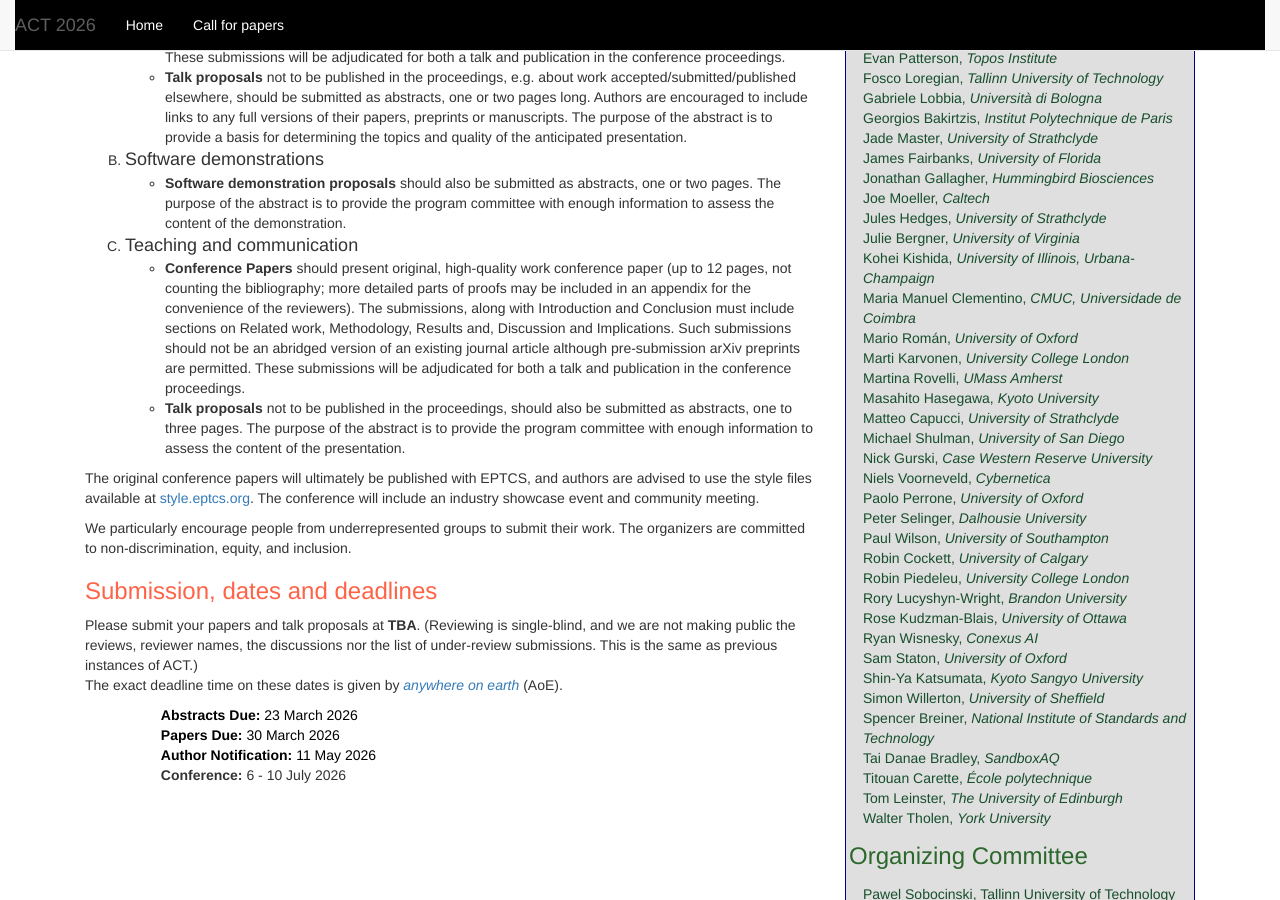
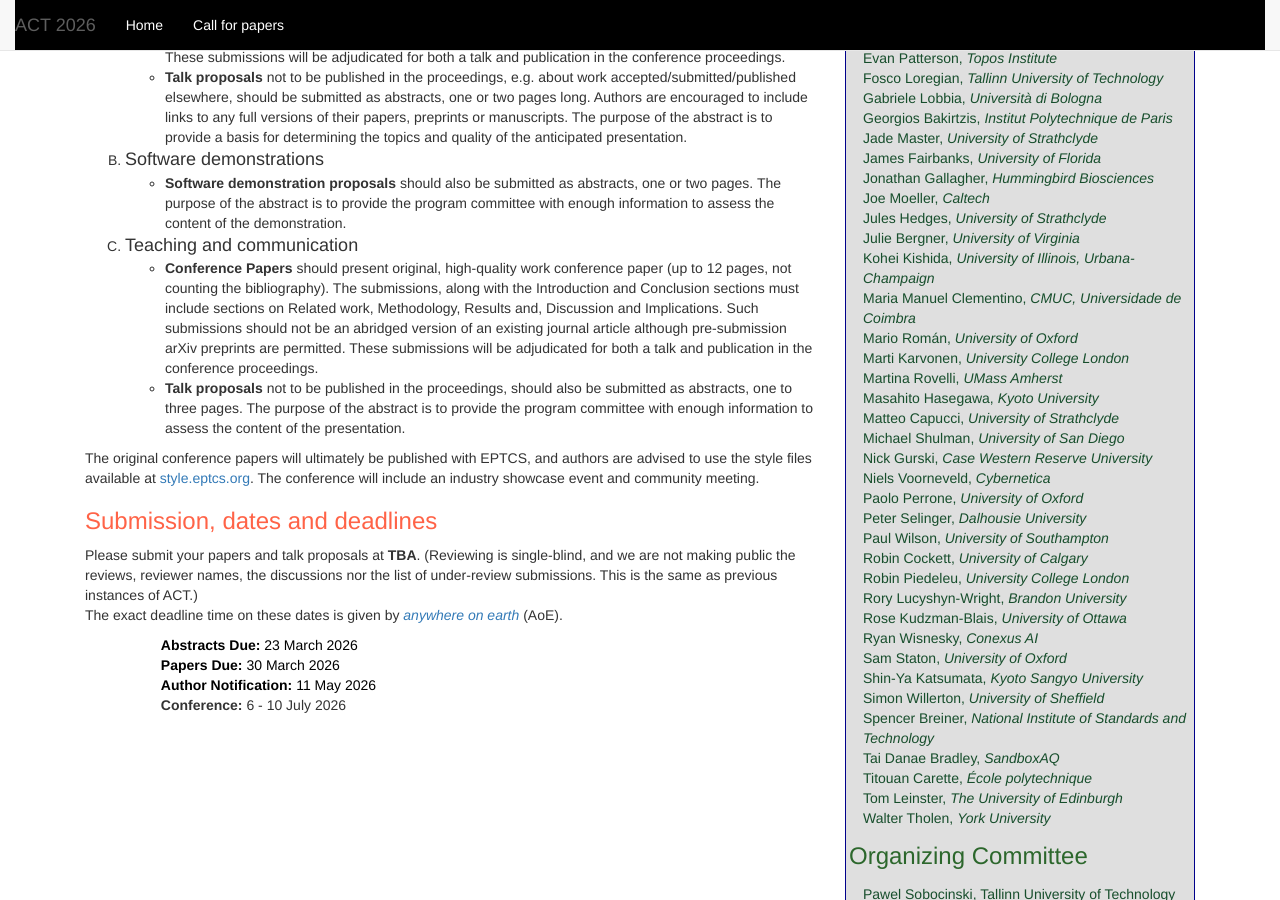
Before and after one commit to actconf2026/actconf2026.github.io, a Jekyll site: the page built from cfp.html, in a window 1280 px wide and 900 px high, scrolled down 528 px. Built offline with Jekyll 4.4.1, drawn with Linux system fonts in a browser that asks for light colours.

```diff
--- a/cfp.html
+++ b/cfp.html
@@ -51,9 +51,8 @@ further development of the field.
           <ul>
             <li>
               <b>Conference Papers</b> should present original, high-quality work conference paper
-                (up to 12 pages, not counting the bibliography;
-                more detailed parts of proofs may be included in an appendix for the convenience of the reviewers).
-                The submissions, along with Introduction and Conclusion must include sections on
+                (up to 12 pages, not counting the bibliography).
+                The submissions, along with the Introduction and Conclusion sections must include sections on
                 Related work, Methodology, Results and, Discussion and Implications.
                 Such submissions should not be an abridged version of an existing journal article although
                 pre-submission arXiv preprints are permitted. These submissions will be adjudicated for both a
@@ -71,10 +70,6 @@ further development of the field.
     The original conference papers will ultimately be published with EPTCS, and authors are advised to use the style files available at <a href="https://style.eptcs.org/">style.eptcs.org</a>.
 
     The conference will include an industry showcase event and community meeting.
-  </p>
-  <p>
-    We particularly encourage people from underrepresented groups to submit their work. The
-    organizers are committed to non-discrimination, equity, and inclusion.
   </p>
 
 <h3>Submission, dates and deadlines</h3>
```
Also changed, not shown: index.html (+12 -2 lines).
